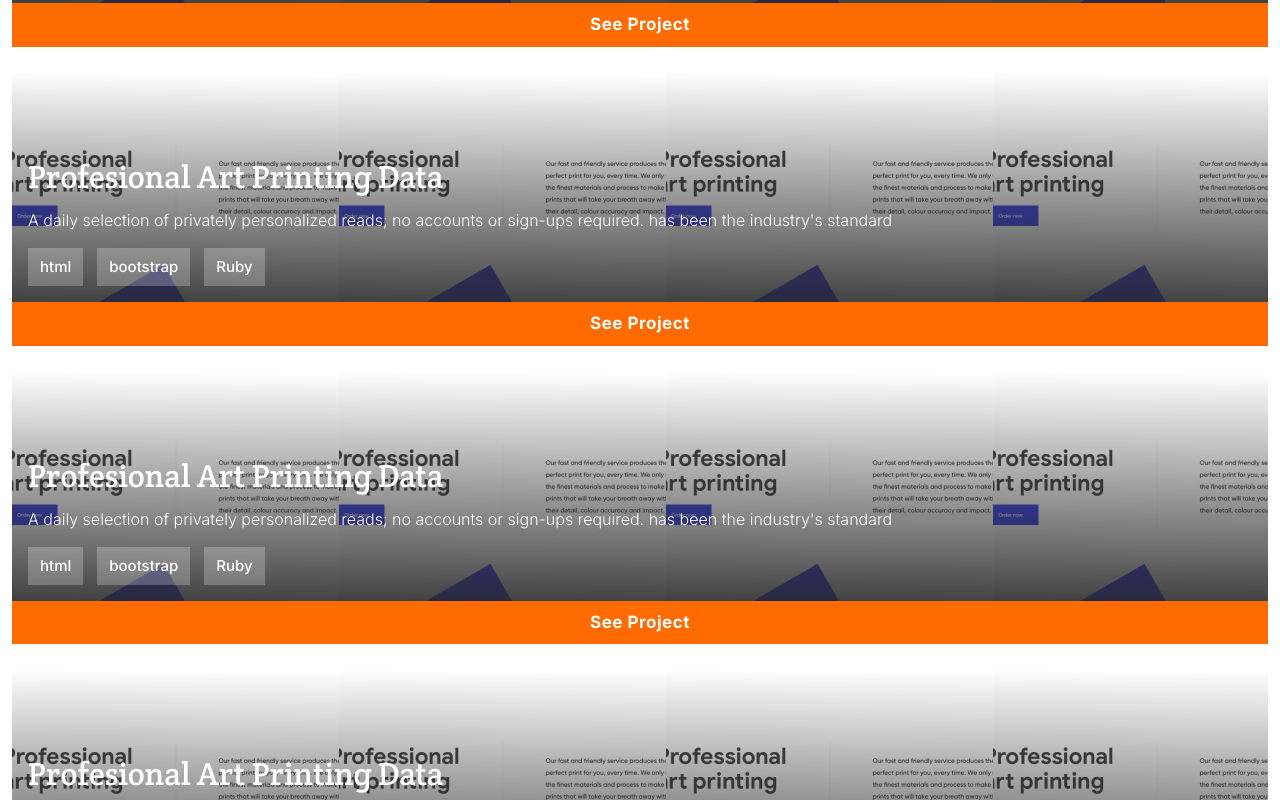
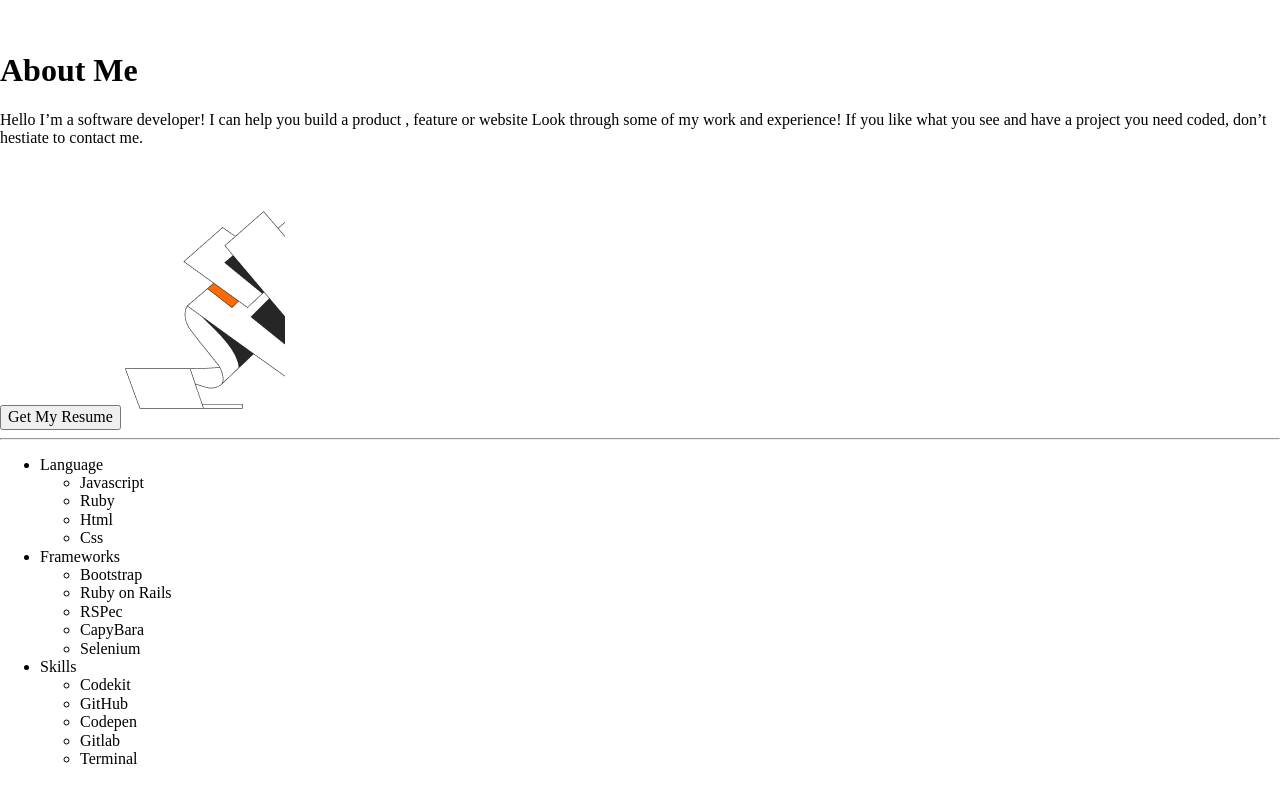
Before and after one commit to MoRaad97/bugs-repo, a plain HTML site: page index.html in a window 1280 px wide. Shown: the part 3084-3884 px from the top of the page. Drawn offline with Linux system fonts and the light colour scheme.

Commit message:
Add About-me section in html code and upload img

```diff
--- a/css/master.css
+++ b/css/master.css
@@ -180,6 +180,7 @@
 #recent-work .projects .secondary-projects {
   margin: 15px 0;
   display: grid;
+  grid-template-columns: repeat(auto-fill, minmax(250px, 1fr));
   gap: 24px;
 }
 
--- a/index.html
+++ b/index.html
@@ -187,5 +187,49 @@
       </div>
     </section>
     <!--  work section end -->
+    <!--  About Me start -->
+    <section id="About">
+      <h1>About Me</h1>
+      <p>
+        Hello I’m a software developer! I can help you build a product , feature
+        or website Look through some of my work and experience! If you like what
+        you see and have a project you need coded, don’t hestiate to contact me.
+      </p>
+      <button>Get My Resume</button>
+      <img src="imgs/illustration-about-me-mobile.png" alt="About Me" />
+      <hr />
+      <ul>
+        <li>
+          Language
+          <ul>
+            <li>Javascript</li>
+            <li>Ruby</li>
+            <li>Html</li>
+            <li>Css</li>
+          </ul>
+        </li>
+        <li>
+          Frameworks
+          <ul>
+            <li>Bootstrap</li>
+            <li>Ruby on Rails</li>
+            <li>RSPec</li>
+            <li>CapyBara</li>
+            <li>Selenium</li>
+          </ul>
+        </li>
+        <li>
+          Skills
+          <ul>
+            <li>Codekit</li>
+            <li>GitHub</li>
+            <li>Codepen</li>
+            <li>Gitlab</li>
+            <li>Terminal</li>
+          </ul>
+        </li>
+      </ul>
+    </section>
+    <!--  About Me end -->
   </body>
 </html>
```
Also changed, not shown: imgs/illustration-about-me-mobile.png (added).
